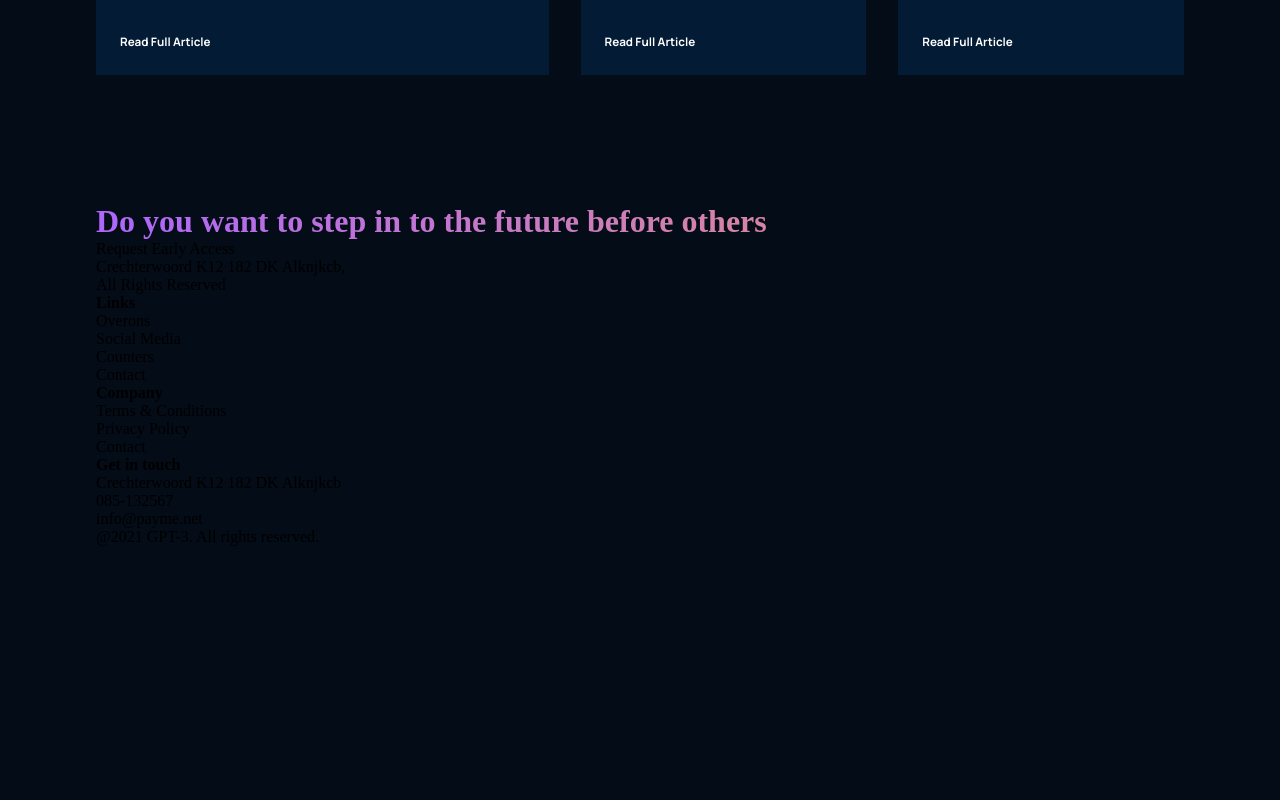
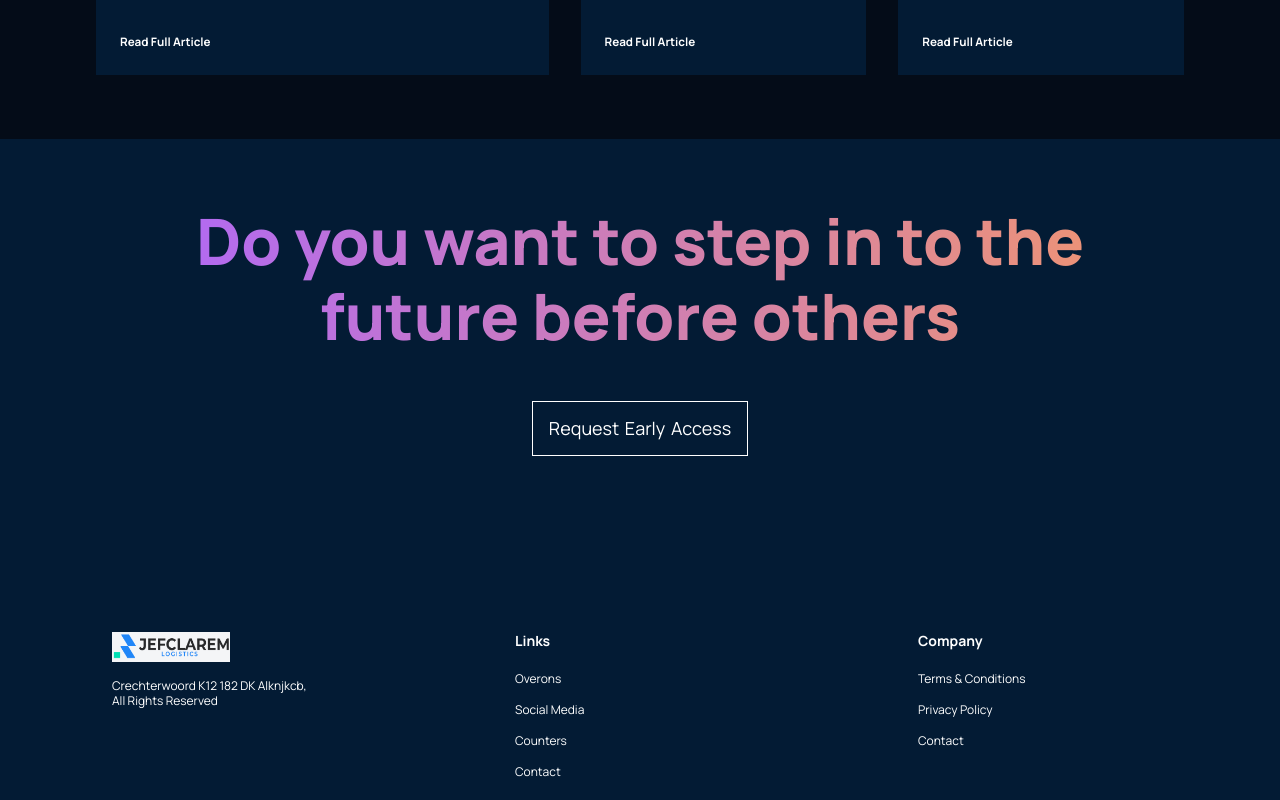
Before and after one commit to Megagig/Jefclarem_logistics, a React (Vite) app: page / in a window 1280 px wide. Shown: the part 6160-6960 px from the top of the page. Before the commit the page ends 6770 px from the top, so only its background shows below. Built offline with nearby package versions, Linux system fonts and the light colour scheme.

Commit message:
Import Jefclarem Logo and Finish stylying the Footer

```diff
--- a/src/containers/footer/Footer.jsx
+++ b/src/containers/footer/Footer.jsx
@@ -1,5 +1,6 @@
 import React from 'react';
 // import gpt3Logo from '../../logo.svg';
+import logo from '../../assets/jefclaremlogo.png';
 import './footer.css';
 
 const Footer = () => (
@@ -16,7 +17,7 @@ const Footer = () => (
 
     <div className="jefclarem__footer-links">
       <div className="jefclarem__footer-links_logo">
-        {/* <img src={gpt3Logo} alt="gpt3_logo" /> */}
+        <img src={logo} alt="jefclarem_logo" />
         <p>
           Crechterwoord K12 182 DK Alknjkcb, <br /> All Rights Reserved
         </p>
--- a/src/containers/footer/footer.css
+++ b/src/containers/footer/footer.css
@@ -0,0 +1,146 @@
+.jefclarem__footer {
+  display: flex;
+  flex-direction: column;
+  justify-content: center;
+  align-items: center;
+
+  background: var(--color-footer);
+}
+
+.jefclarem__footer-heading {
+  width: 100%;
+  text-align: center;
+
+  margin-bottom: 3rem;
+}
+
+.jefclarem__footer-heading h1 {
+  font-family: var(--font-family);
+  font-weight: 800;
+  font-size: 64px;
+  line-height: 75px;
+}
+
+.jefclarem__footer-btn {
+  display: flex;
+  justify-content: center;
+  align-items: center;
+
+  padding: 1rem;
+  border: 1px solid #fff;
+  text-align: center;
+
+  margin-bottom: 10rem;
+  cursor: pointer;
+}
+
+.jefclarem__footer-btn p {
+  font-size: 18px;
+  font-family: var(--font-family);
+  line-height: 21px;
+  color: #fff;
+  word-spacing: 2px;
+}
+
+.jefclarem__footer-links {
+  display: flex;
+  justify-content: space-between;
+  align-items: flex-start;
+  flex-direction: row;
+  flex-wrap: wrap;
+
+  width: 100%;
+  text-align: left;
+}
+
+.jefclarem__footer-links div {
+  width: 250px;
+  margin: 1rem;
+}
+
+.jefclarem__footer-links_logo {
+  display: flex;
+  flex-direction: column;
+}
+
+.jefclarem__footer-links_logo img {
+  width: 118px;
+  height: 30px;
+
+  margin-bottom: 1rem;
+}
+
+.jefclarem__footer-links_logo p {
+  font-family: var(--font-family);
+  font-size: 12px;
+  line-height: 15px;
+  color: #fff;
+}
+
+.jefclarem__footer-links_div {
+  display: flex;
+  justify-content: flex-start;
+  flex-direction: column;
+}
+
+.jefclarem__footer-links_div h4 {
+  font-size: 14px;
+  line-height: 17px;
+  font-family: var(--font-family);
+  color: #fff;
+
+  margin-bottom: 0.9rem;
+}
+
+.jefclarem__footer-links_div p {
+  font-size: 12px;
+  line-height: 15px;
+  font-family: var(--font-family);
+  color: #fff;
+
+  margin: 0.5rem 0;
+  cursor: pointer;
+}
+
+.jefclarem__footer-copyright {
+  margin-top: 2rem;
+  text-align: center;
+  width: 100%;
+}
+
+.jefclarem__footer-copyright p {
+  font-size: 12px;
+  font-family: var(--font-family);
+  line-height: 15px;
+  color: #fff;
+}
+
+@media screen and (max-width: 850px) {
+  .jefclarem__footer-heading h1 {
+    font-size: 44px;
+    line-height: 50px;
+  }
+}
+
+@media screen and (max-width: 550px) {
+  .jefclarem__footer-heading h1 {
+    font-size: 34px;
+    line-height: 42px;
+  }
+
+  .jefclarem__footer-links div {
+    margin: 1rem 0;
+  }
+
+  .jefclarem__footer-btn p {
+    font-size: 14px;
+    line-height: 20px;
+  }
+}
+
+@media screen and (max-width: 400px) {
+  .jefclarem__footer-heading h1 {
+    font-size: 27px;
+    line-height: 38px;
+  }
+}
```
